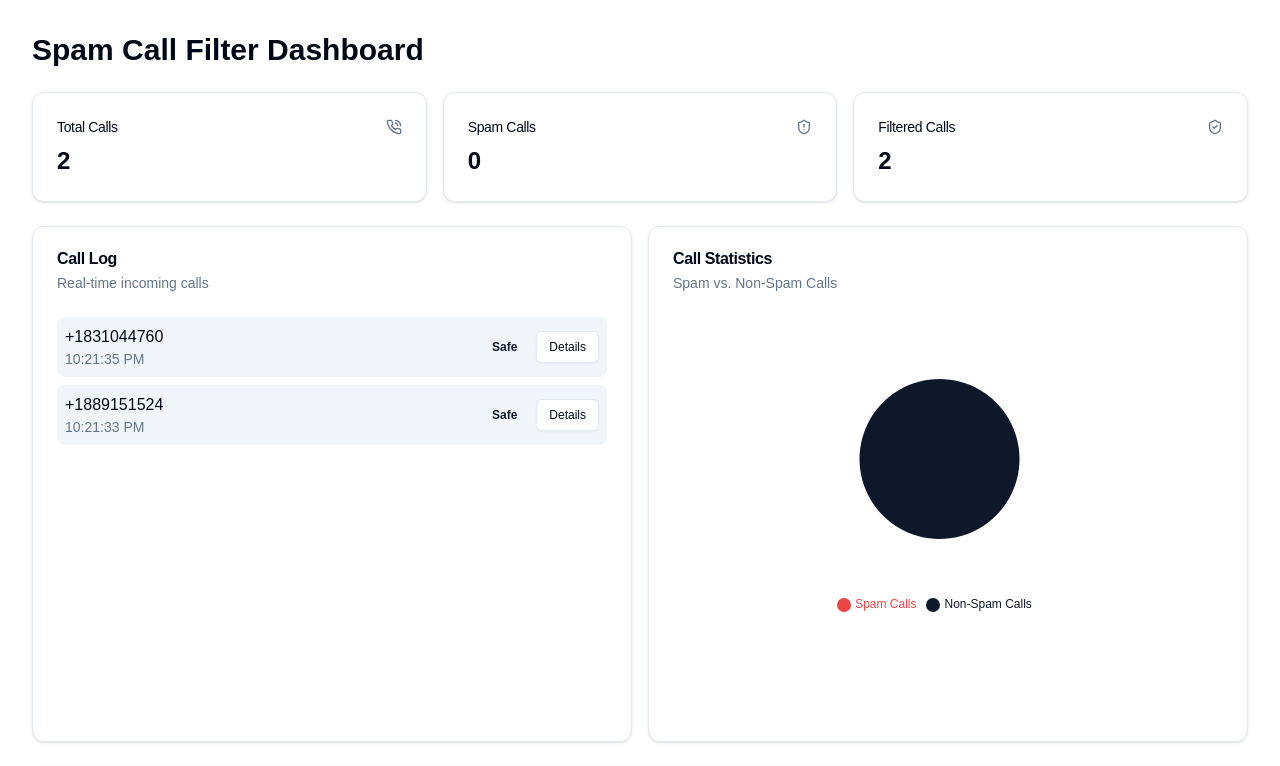
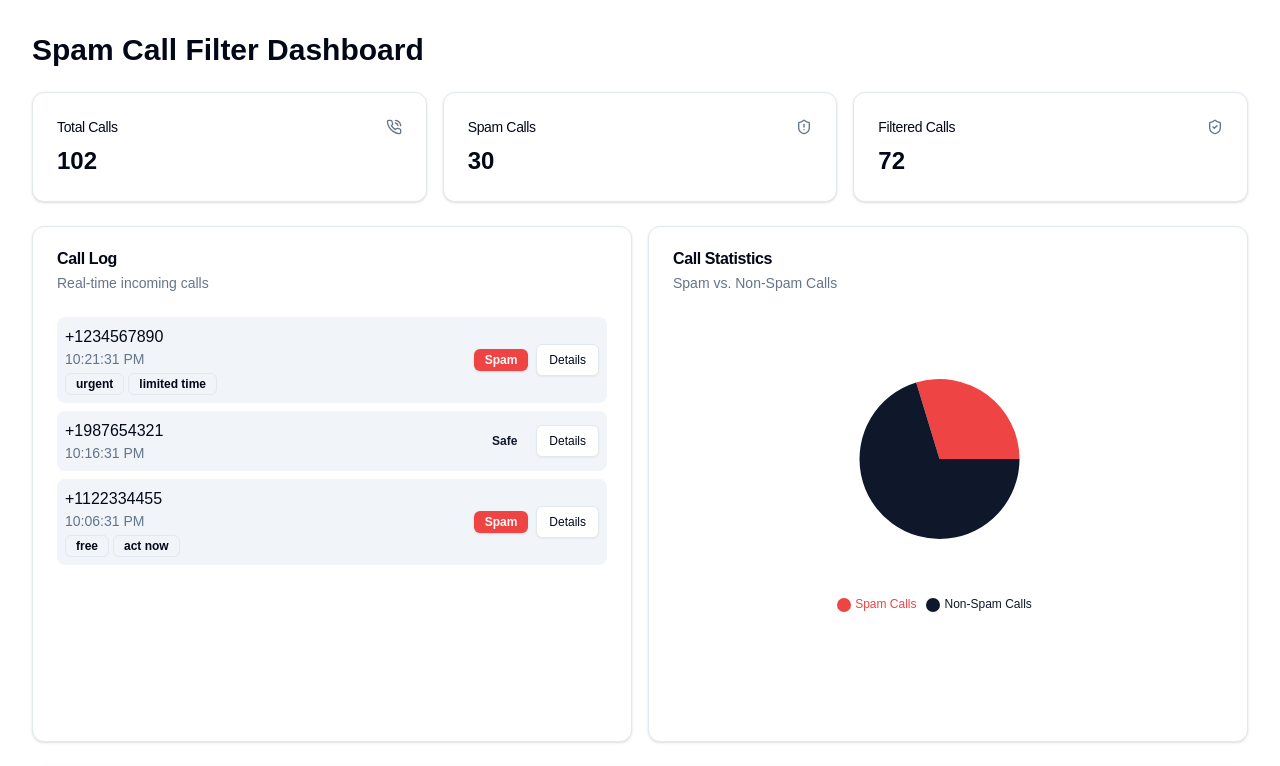
Before and after one commit to OfficialCodeVoyage/HackUNT_AlphaGuard_-AI, a Next.js app in the folder Frontend/spam-call-filter/spam-call-filter/: page / in a window 1280 px wide. Shown: the top 766 px of the page. Built offline with nearby package versions, Linux system fonts and the light colour scheme.

Commit message:
removed hardcoded data and added api util

```diff
--- a/Frontend/spam-call-filter/spam-call-filter/src/components/call-log.tsx
+++ b/Frontend/spam-call-filter/spam-call-filter/src/components/call-log.tsx
@@ -1,14 +1,7 @@
 import { Badge } from "@/components/ui/badge";
 import { ScrollArea } from "@/components/ui/scroll-area";
 import { Button } from "@/components/ui/button";
-
-type Call = {
-    id: number;
-    number: string;
-    timestamp: Date;
-    isSpam: boolean;
-    spamWords: string[];
-};
+import { Call } from "@/types";
 
 export default function CallLog({
     calls,
@@ -28,7 +21,7 @@ export default function CallLog({
                         <div>
                             <p className="font-medium">{call.number}</p>
                             <p className="text-sm text-muted-foreground">
-                                {call.timestamp.toLocaleTimeString()}
+                                {new Date(call.timestamp).toLocaleTimeString()}
                             </p>
                             {call.spamWords.length > 0 && (
                                 <div className="mt-1 flex flex-wrap gap-1">
--- a/Frontend/spam-call-filter/spam-call-filter/src/components/call-transcription.tsx
+++ b/Frontend/spam-call-filter/spam-call-filter/src/components/call-transcription.tsx
@@ -1,15 +1,6 @@
 import { Badge } from "@/components/ui/badge";
 import { Progress } from "@/components/ui/progress";
-
-type Call = {
-    id: number;
-    number: string;
-    timestamp: Date;
-    isSpam: boolean;
-    spamWords: string[];
-    transcription: string;
-    spamProbability: number;
-};
+import { Call } from "@/types";
 
 export default function CallTranscription({ call }: { call: Call }) {
     return (
@@ -18,7 +9,7 @@ export default function CallTranscription({ call }: { call: Call }) {
                 <div>
                     <p className="font-semibold">{call.number}</p>
                     <p className="text-sm text-muted-foreground">
-                        {call.timestamp.toLocaleString()}
+                        {new Date(call.timestamp).toLocaleString()}
                     </p>
                 </div>
                 <Badge variant={call.isSpam ? "destructive" : "secondary"}>
--- a/Frontend/spam-call-filter/spam-call-filter/src/components/dashboard.tsx
+++ b/Frontend/spam-call-filter/spam-call-filter/src/components/dashboard.tsx
@@ -16,16 +16,8 @@ import { Progress } from "@/components/ui/progress";
 import CallLog from "./call-log";
 import CallChart from "./call-chart";
 import CallTranscription from "./call-transcription";
-
-type Call = {
-    id: number;
-    number: string;
-    timestamp: Date;
-    isSpam: boolean;
-    spamWords: string[];
-    transcription: string;
-    spamProbability: number;
-};
+import { fetchCalls, fetchStatistics, uploadFile } from "@/lib/api";
+import { Call } from "@/types";
 
 export default function Dashboard() {
     const [calls, setCalls] = useState<Call[]>([]);
@@ -37,67 +29,29 @@ export default function Dashboard() {
     const [uploadedFiles, setUploadedFiles] = useState<Call[]>([]);
 
     useEffect(() => {
-        const interval = setInterval(() => {
-            const newCall: Call = generateCall();
-            setCalls((prevCalls) => [newCall, ...prevCalls].slice(0, 100));
-            setTotalCalls((prev) => prev + 1);
-            if (newCall.isSpam) {
-                setSpamCalls((prev) => prev + 1);
+        const fetchData = async () => {
+            try {
+                const [callsData, statsData] = await Promise.all([
+                    fetchCalls(),
+                    fetchStatistics(),
+                ]);
+                setCalls(callsData);
+                setTotalCalls(statsData.totalCalls);
+                setSpamCalls(statsData.spamCalls);
+            } catch (error) {
+                console.error("Error fetching data:", error);
             }
-        }, 2000);
+        };
+
+        fetchData();
+        const interval = setInterval(fetchData, 5000); // Refresh every 5 seconds
 
         return () => clearInterval(interval);
     }, []);
 
-    const generateCall = (): Call => {
-        const spamWords = [
-            "urgent",
-            "limited time",
-            "act now",
-            "free",
-            "guarantee",
-            "credit card",
-        ];
-        const isSpam = Math.random() < 0.3;
-        const detectedSpamWords = isSpam
-            ? spamWords.filter(() => Math.random() < 0.5)
-            : [];
-        return {
-            id: Date.now(),
-            number: generatePhoneNumber(),
-            timestamp: new Date(),
-            isSpam,
-            spamWords: detectedSpamWords,
-            transcription: generateTranscription(isSpam),
-            spamProbability: isSpam
-                ? Math.random() * 0.5 + 0.5
-                : Math.random() * 0.3,
-        };
-    };
-
-    const generatePhoneNumber = () => {
-        return `+1${Math.floor(Math.random() * 1000000000)
-            .toString()
-            .padStart(9, "0")}`;
-    };
-
-    const generateTranscription = (isSpam: boolean) => {
-        const spamPhrases = [
-            "You've won a free vacation!",
-            "Limited time offer on credit card rates!",
-            "Urgent: Your account needs attention!",
-        ];
-        const normalPhrases = [
-            "Hi, this is John from the office.",
-            "I'm calling about your appointment tomorrow.",
-            "Can you please call me back when you have a moment?",
-        ];
-        return isSpam
-            ? spamPhrases[Math.floor(Math.random() * spamPhrases.length)]
-            : normalPhrases[Math.floor(Math.random() * normalPhrases.length)];
-    };
-
-    const handleFileUpload = (event: React.ChangeEvent<HTMLInputElement>) => {
+    const handleFileUpload = async (
+        event: React.ChangeEvent<HTMLInputElement>
+    ) => {
         const files = event.target.files;
         if (!files) return;
 
@@ -106,24 +60,19 @@ export default function Dashboard() {
 
         const uploadedCalls: Call[] = [];
 
-        const processFile = (index: number) => {
-            if (index >= files.length) {
-                setIsUploading(false);
-                setUploadProgress(100);
-                setUploadedFiles(uploadedCalls);
-                return;
+        for (let i = 0; i < files.length; i++) {
+            try {
+                const call = await uploadFile(files[i]);
+                uploadedCalls.push(call);
+                setUploadProgress(((i + 1) / files.length) * 100);
+            } catch (error) {
+                console.error("Error uploading file:", error);
             }
+        }
 
-            // Simulate file processing
-            setTimeout(() => {
-                const newCall = generateCall();
-                uploadedCalls.push(newCall);
-                setUploadProgress(((index + 1) / files.length) * 100);
-                processFile(index + 1);
-            }, 1000);
-        };
-
-        processFile(0);
+        setIsUploading(false);
+        setUploadProgress(100);
+        setUploadedFiles(uploadedCalls);
     };
 
     return (
--- /dev/null
+++ b/Frontend/spam-call-filter/spam-call-filter/src/lib/api.ts
@@ -0,0 +1,86 @@
+import { Call } from "@/types";
+
+const API_URL = "http://127.0.0.1:8000";
+
+// Dummy data
+const dummyCalls: Call[] = [
+    {
+        id: 1,
+        number: "+1234567890",
+        timestamp: new Date().toISOString(),
+        isSpam: true,
+        spamWords: ["urgent", "limited time"],
+        transcription: "This is an urgent message about a limited time offer!",
+        spamProbability: 0.85,
+    },
+    {
+        id: 2,
+        number: "+1987654321",
+        timestamp: new Date(Date.now() - 5 * 60000).toISOString(),
+        isSpam: false,
+        spamWords: [],
+        transcription:
+            "Hi, this is John from the office. Can you call me back when you have a moment?",
+        spamProbability: 0.02,
+    },
+    {
+        id: 3,
+        number: "+1122334455",
+        timestamp: new Date(Date.now() - 15 * 60000).toISOString(),
+        isSpam: true,
+        spamWords: ["free", "act now"],
+        transcription:
+            "You've won a free vacation! Act now to claim your prize!",
+        spamProbability: 0.95,
+    },
+];
+
+let totalCalls = 100;
+let spamCalls = 30;
+
+export async function fetchCalls(): Promise<Call[]> {
+    // Simulate API delay
+    await new Promise((resolve) => setTimeout(resolve, 500));
+
+    // Return dummy data
+    return dummyCalls;
+}
+
+export async function fetchStatistics(): Promise<{
+    totalCalls: number;
+    spamCalls: number;
+}> {
+    // Simulate API delay
+    await new Promise((resolve) => setTimeout(resolve, 300));
+
+    // Increment counters to simulate new calls
+    totalCalls += Math.floor(Math.random() * 3);
+    spamCalls += Math.floor(Math.random() * 2);
+
+    return { totalCalls, spamCalls };
+}
+
+export async function uploadFile(file: File): Promise<Call> {
+    // Simulate API delay and file processing
+    await new Promise((resolve) => setTimeout(resolve, 1500));
+
+    // Generate a dummy call object for the uploaded file
+    const isSpam = Math.random() > 0.6;
+    const newCall: Call = {
+        id: Date.now(),
+        number: `+1${Math.floor(Math.random() * 10000000000)
+            .toString()
+            .padStart(10, "0")}`,
+        timestamp: new Date().toISOString(),
+        isSpam,
+        spamWords: isSpam ? ["suspicious", "upload"] : [],
+        transcription: isSpam
+            ? "This is a suspicious uploaded file with some spam content."
+            : "This is a normal uploaded file with no spam content.",
+        spamProbability: isSpam
+            ? 0.7 + Math.random() * 0.3
+            : Math.random() * 0.3,
+    };
+
+    return newCall;
+}
```
